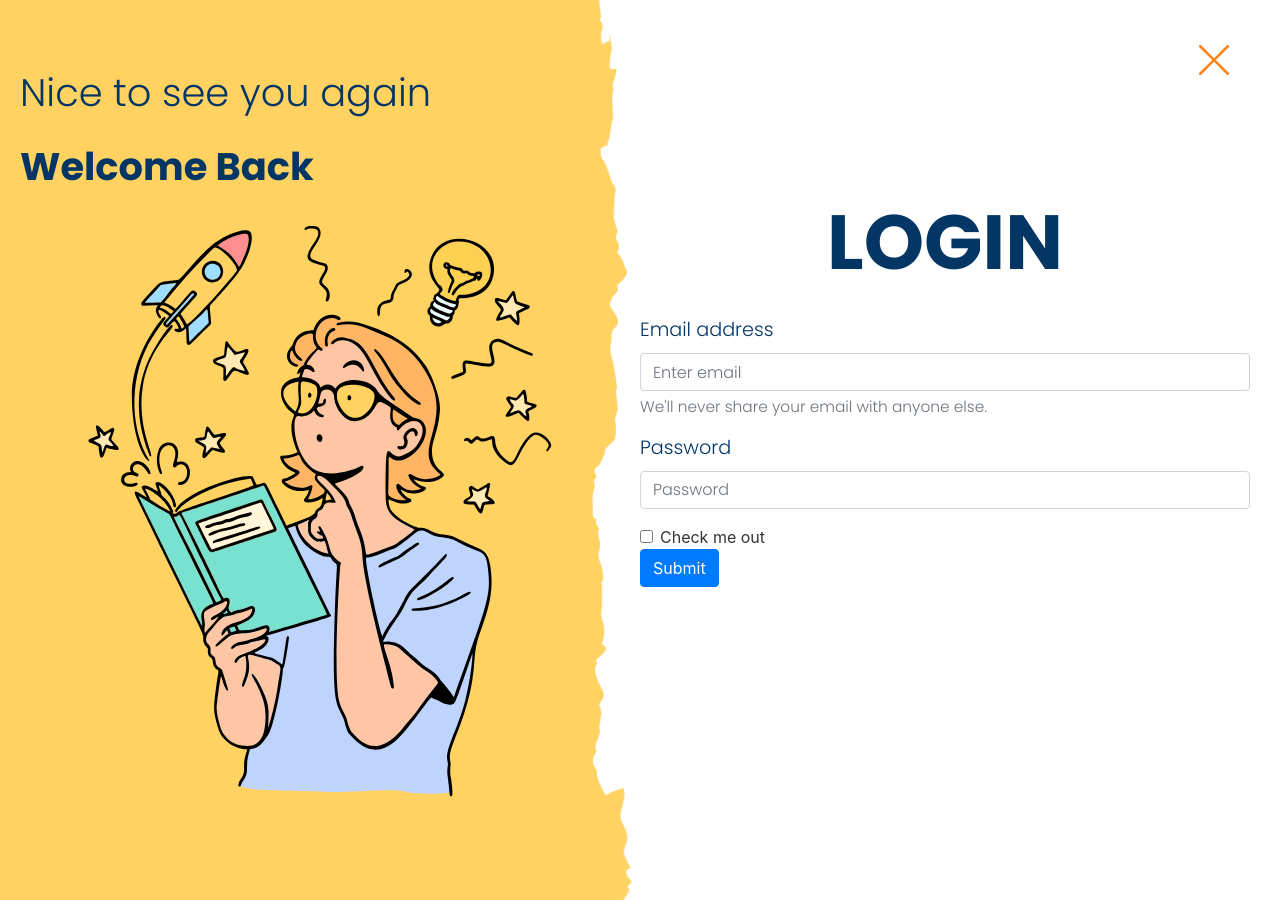
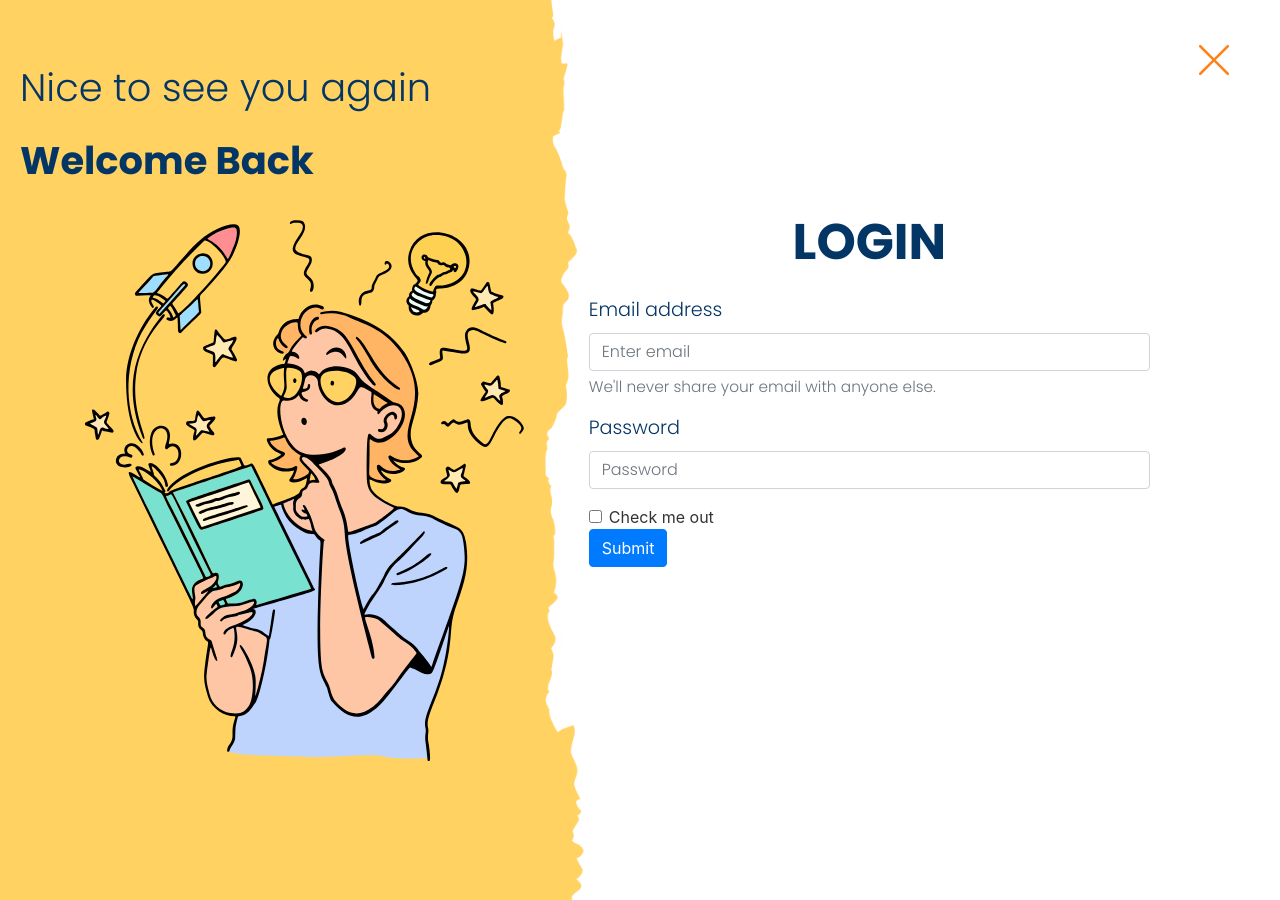
Before and after one commit to imakshaypm/trixie-project, a Flask app: page /login in a window 1280 px wide. Run offline with Flask 2, Linux system fonts and the light colour scheme; some libraries are stand-ins or nearby versions.

Commit message:
Minor Changes

```diff
--- a/static/styles/login.css
+++ b/static/styles/login.css
@@ -13,6 +13,7 @@
     width: 50%;
     max-width: 100%;
     padding-bottom: 10%;
+    margin-right: 100px;
 }
 
 .login-left-side {
@@ -49,6 +50,7 @@
 }
 
 .cross-icon {
+    z-index: 1;
     position: absolute;
     top: 30px;
     right: 40px;
--- a/templates/home.html
+++ b/templates/home.html
@@ -208,8 +208,5 @@
         </div>
     </div>
 </div>
-<script src='https://unpkg.com/splitting/dist/splitting.js'></script>
-<script src='https://unpkg.com/scroll-out/dist/scroll-out.min.js'></script>
-<script src='https://unpkg.co/gsap@3/dist/gsap.min.js'></script>
 <script type="text/javascript" src="static/js/main.js"></script>
 {% endblock content %}
--- a/templates/login.html
+++ b/templates/login.html
@@ -3,6 +3,9 @@
 <link rel="stylesheet" type="text/css" href="{{ url_for('static', filename='styles/login.css') }}">
 {% endblock %}
 {% block content %}
+<button class="cross-icon" onclick="history.back()">
+    <i id="mic-icon" class="bi bi-x-lg" style="font-size: 40px; color: #FF8117;"></i>
+</button>
 <section class="whole-login">
     <div class="login-left-side">
         <div class="login-illu">
@@ -17,10 +20,7 @@
         </div>
     </div>
     <div class="login-right-side">
-        <button class="cross-icon" onclick="history.back()">
-            <i id="mic-icon" class="bi bi-x-lg" style="font-size: 40px; color: #FF8117;"></i>
-        </button>
-        <p style="font-family: PoppinsBold; font-size: 6vw; text-align: center; color: #043665;">LOGIN</p>
+        <p style="font-family: PoppinsBold; font-size: 50px; text-align: center; color: #043665;">LOGIN</p>
         <form>
             <div class="form-group">
                 <label for="exampleInputEmail1">Email address</label>
```
